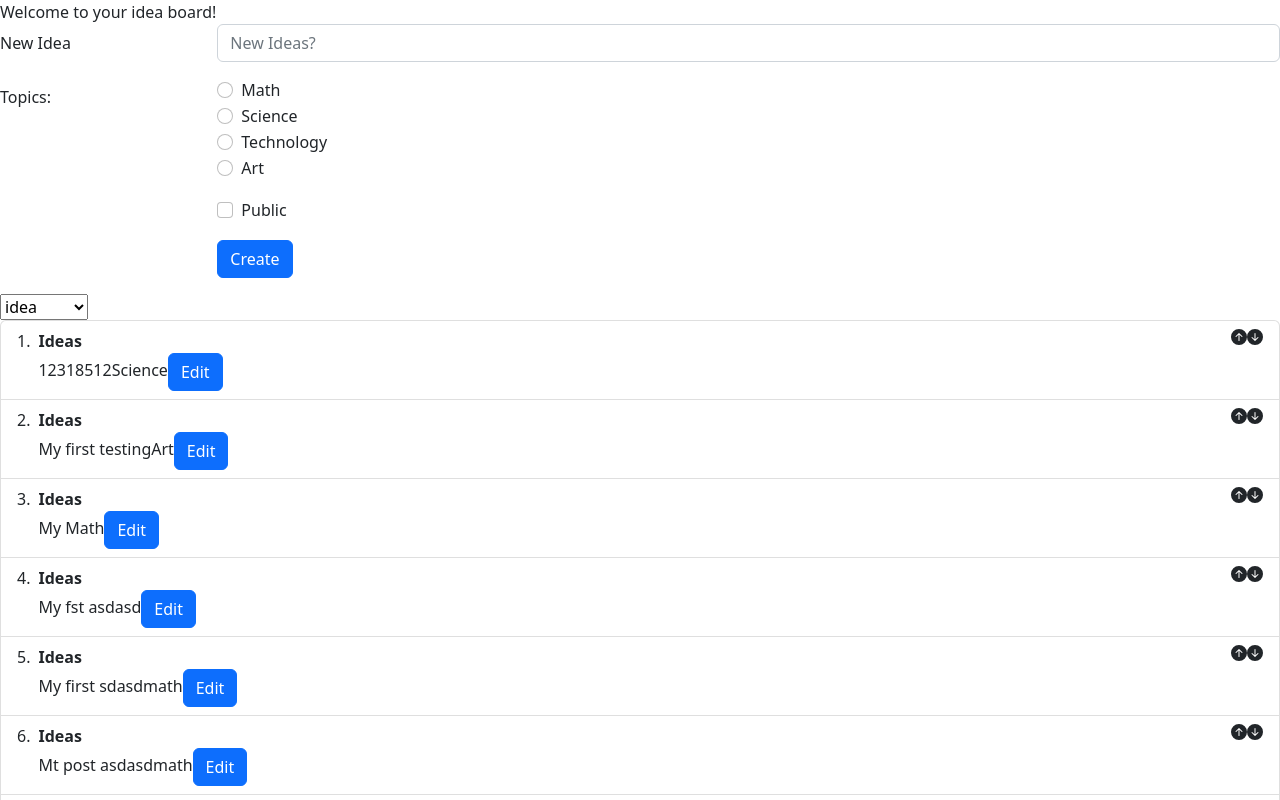
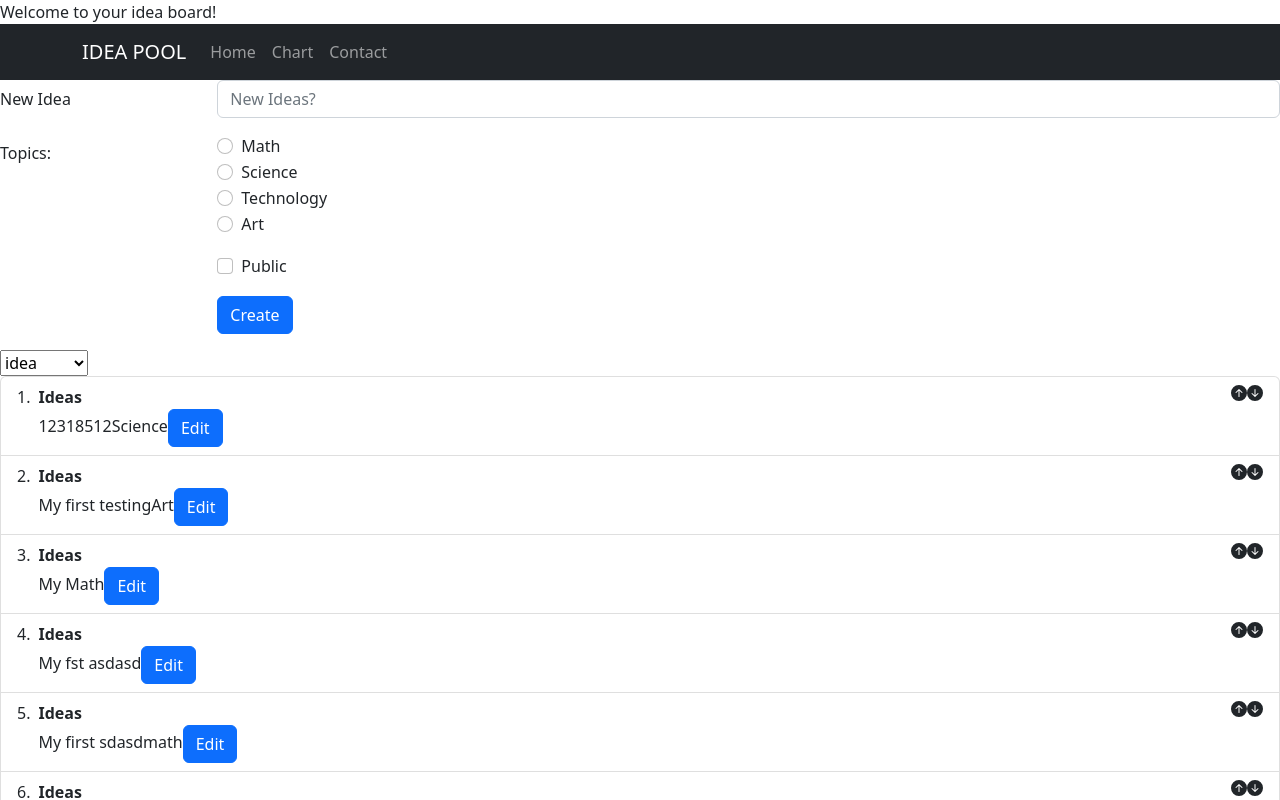
Before and after one commit to Kailin168/ideapool, a React (Create React App) app in the folder ideapool-app/: page / in a window 1280 px wide. Shown: the top 800 px of the page. Built offline with nearby package versions, Linux system fonts and the light colour scheme; data requests are answered from the project's data file.

Commit message:
added nav bar to the top of the page with routes
created different pages for the routes to go to using nav bar

```diff
--- a/ideapool-app/src/App.js
+++ b/ideapool-app/src/App.js
@@ -3,6 +3,7 @@ import IdeaContainer from "./components/IdeaContainer";
 import Chart from "./components/Chart";
 import ContactPage from "./ContactPage";
 import { Routes, Route } from "react-router-dom";
+import TopNavBar from "./components/TopNavBar";
 
 // import { LineChart, Line, CartesianGrid, XAxis, YAxis } from 'recharts';
 
@@ -34,7 +35,7 @@ function App() {
     <div className="App">
       Welcome to your idea board!
 
-
+      <TopNavBar />
       <Routes>
         <Route path="/" element={<IdeaContainer />} />
         <Route path="/ContactPage" element={<ContactPage />} />
--- a/ideapool-app/src/components/IdeaContainer.js
+++ b/ideapool-app/src/components/IdeaContainer.js
@@ -1,5 +1,5 @@
 import React, { useEffect, useState } from "react";
-import MySpinner from "../commons/Spinner";
+// import MySpinner from "../commons/Spinner";
 import CreateNewIdeaForm from "./CreateNewIdeaForm";
 import ListOfIdeas from "./ListOfIdeas";
 import SearchBar from "./SearchBar";
--- /dev/null
+++ b/ideapool-app/src/components/TopNavBar.js
@@ -0,0 +1,21 @@
+import Container from 'react-bootstrap/Container';
+import Nav from 'react-bootstrap/Nav';
+import Navbar from 'react-bootstrap/Navbar';
+
+function TopNavBar() {
+  return (
+    <>
+      <Navbar bg="dark" variant="dark">
+        <Container>
+          <Navbar.Brand href="#home">IDEA POOL</Navbar.Brand>
+          <Nav className="me-auto">
+            <Nav.Link href="/">Home</Nav.Link>
+            <Nav.Link href="Chart">Chart</Nav.Link>
+            <Nav.Link href="ContactPage">Contact</Nav.Link>
+          </Nav>
+        </Container>
+      </Navbar>
+      </>
+  )};
+
+  export default TopNavBar;
```
Also changed, not shown: ideapool-app/src/components/NavBar.js (deleted).
